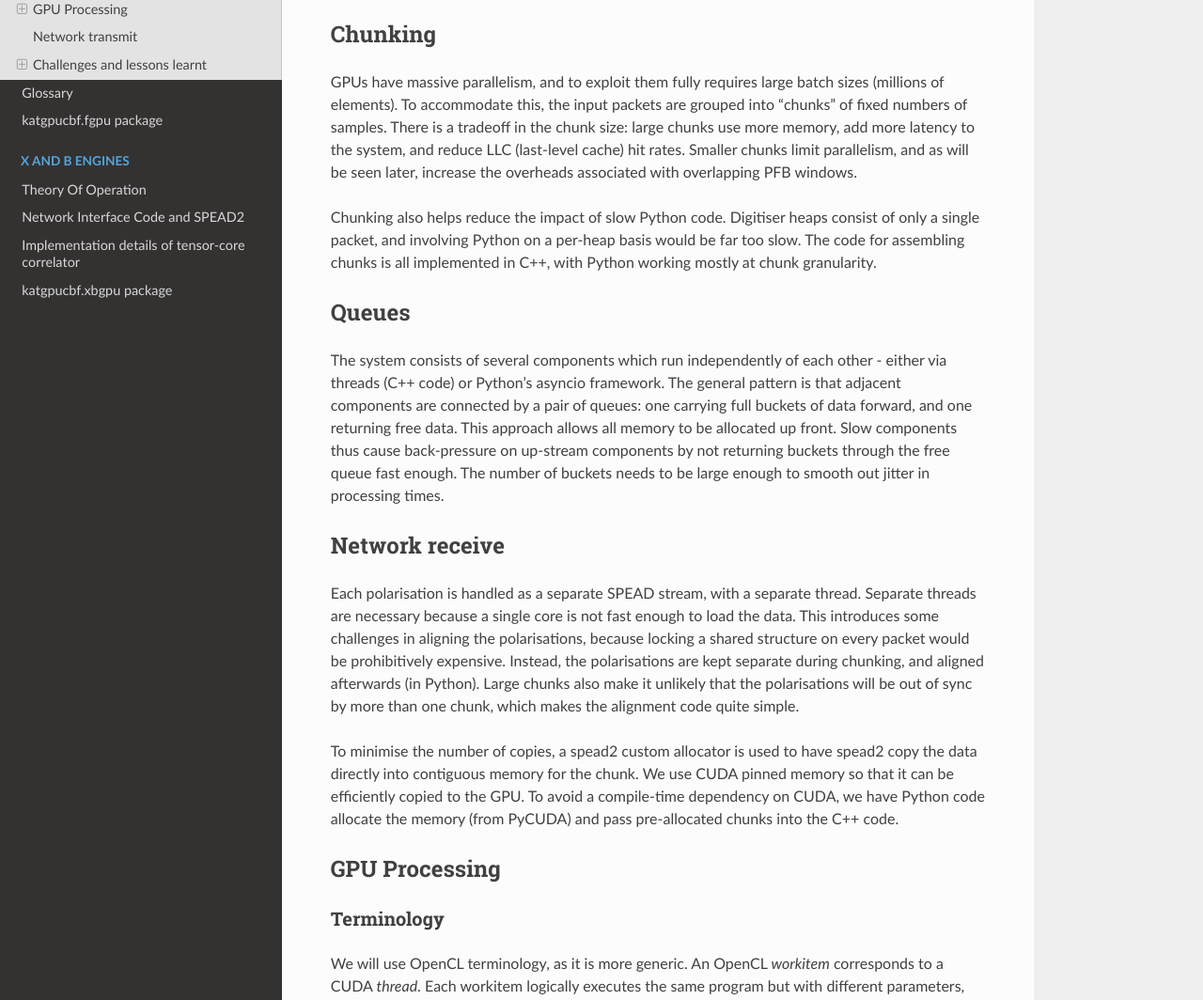
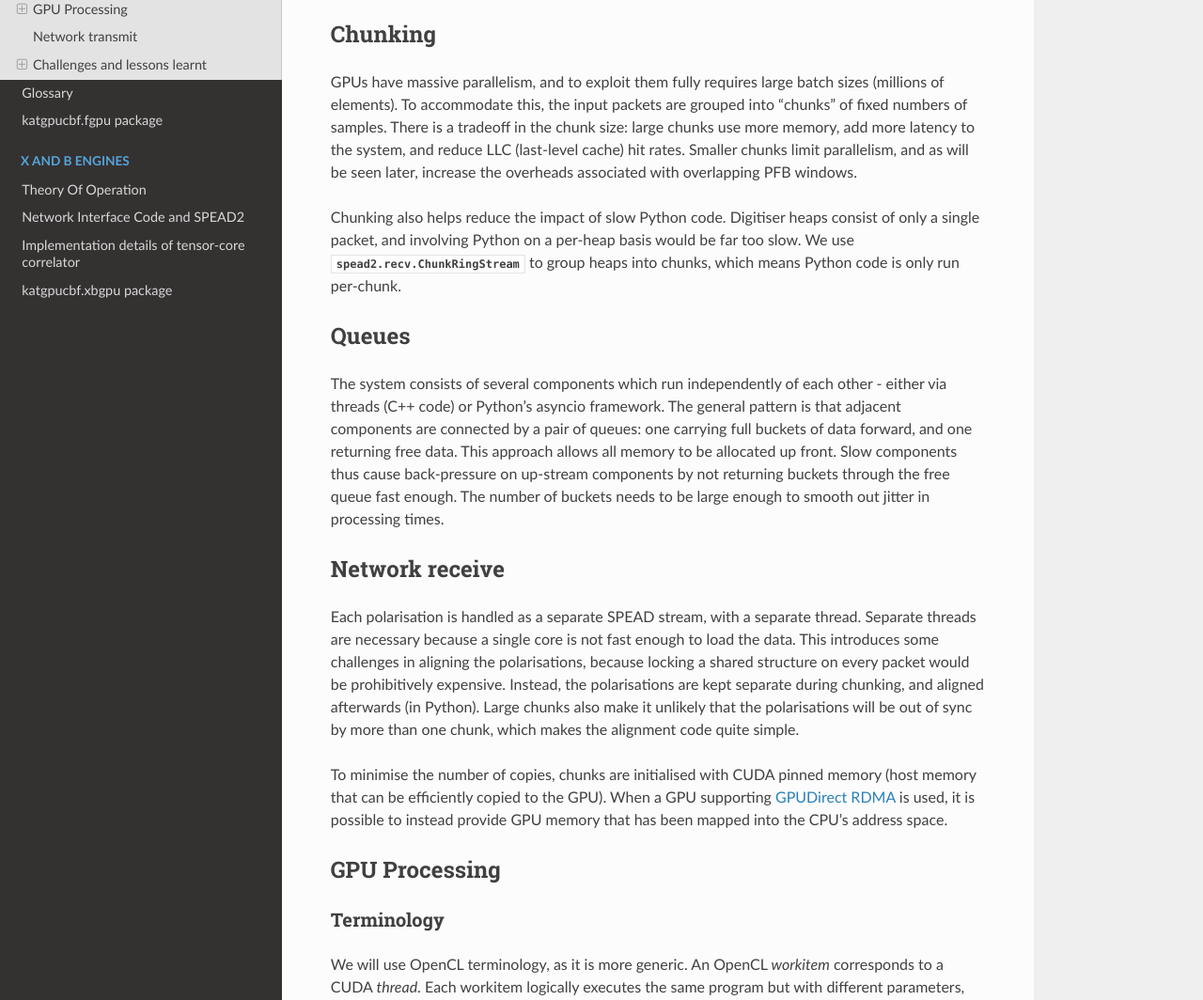
Before and after one commit to ska-sa/katgpucbf, a Sphinx documentation site: the page built from doc/fgpu.design.rst, in a window 1280 px wide and 1400 px high, cut to the strip 336-1400 px from the top of the window. Shown: the whole strip at 94% size. Built offline with Sphinx 7.4.7 and the Read the Docs theme 2.0.0, drawn with Linux system fonts in a browser that asks for light colours; formulas are drawn with MathJax 3; the version number could not be read and is left out; some of the changed text lies outside the part shown.

Commit message:
Update fgpu design doc for new spead2 chunk receiver
See NGC-351.

```diff
--- a/doc/fgpu.design.rst
+++ b/doc/fgpu.design.rst
@@ -52,8 +52,8 @@ windows.
 
 Chunking also helps reduce the impact of slow Python code. Digitiser heaps
 consist of only a single packet, and involving Python on a per-heap basis
-would be far too slow. The code for assembling chunks is all implemented in
-C++, with Python working mostly at chunk granularity.
+would be far too slow. We use :class:`spead2.recv.ChunkRingStream` to group
+heaps into chunks, which means Python code is only run per-chunk.
 
 Queues
 ------
@@ -77,11 +77,12 @@ polarisations are kept separate during chunking, and aligned afterwards (in
 Python). Large chunks also make it unlikely that the polarisations will be out
 of sync by more than one chunk, which makes the alignment code quite simple.
 
-To minimise the number of copies, a spead2 custom allocator is used to have
-spead2 copy the data directly into contiguous memory for the chunk. We use
-CUDA pinned memory so that it can be efficiently copied to the GPU. To avoid a
-compile-time dependency on CUDA, we have Python code allocate the memory (from
-PyCUDA) and pass pre-allocated chunks into the C++ code.
+To minimise the number of copies, chunks are initialised with CUDA pinned
+memory (host memory that can be efficiently copied to the GPU). When a GPU
+supporting `GPUDirect RDMA`_ is used, it is possible to instead provide GPU
+memory that has been mapped into the CPU's address space.
+
+.. _GPUDirect RDMA: https://github.com/NVIDIA/gdrcopy
 
 GPU Processing
 --------------
@@ -213,8 +214,8 @@ long as possible.
 Network transmit
 ----------------
 The current transmit system is quite simple and could use optimisations. A
-separate SPEAD stream is created for each X-engine, and C++ code splits each
-output chunk into heaps.
+single spead2 stream is created with one substream per multicast destination
+(X-engine), C++ code splits each output chunk into heaps.
 
 Challenges and lessons learnt
 -----------------------------
@@ -279,14 +280,3 @@ improved from about 4 GB/s to about 7 GB/s when removing the second CPU from
 the system. With better memcpy performance it may be possible to use fewer
 cores (and conversely, fewer cores on a die may reduce the latency to
 memory and hence the memcpy performance).
-
-Reordering
-^^^^^^^^^^
-The receive path contains code to place data into the correct positions in
-chunks based on the timestamp, managing a sliding window of chunks, flushing
-old chunks once new data arrives, etc. This is quite similar to existing code
-in katsdpbfingest_, and a similar problem is likely to occur for a software
-X-engine. It may be worth creating a higher-level library on top of spead2
-to implement these patterns.
-
-.. _katsdpbfingest: https://github.com/ska-sa/katsdpbfingest
```
